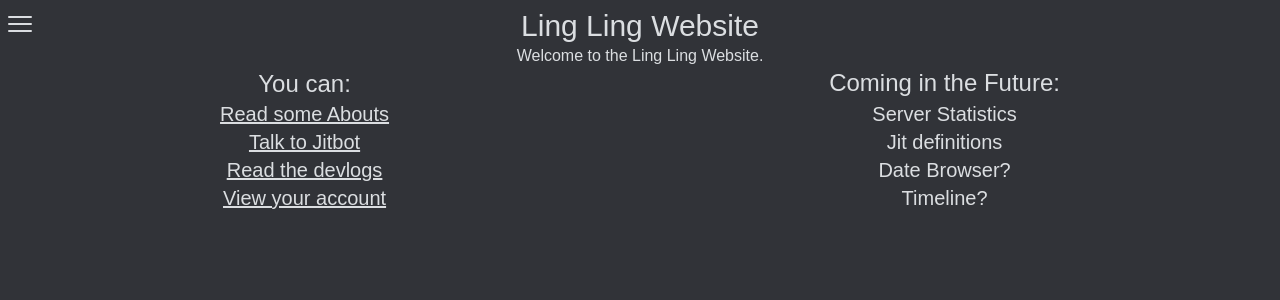
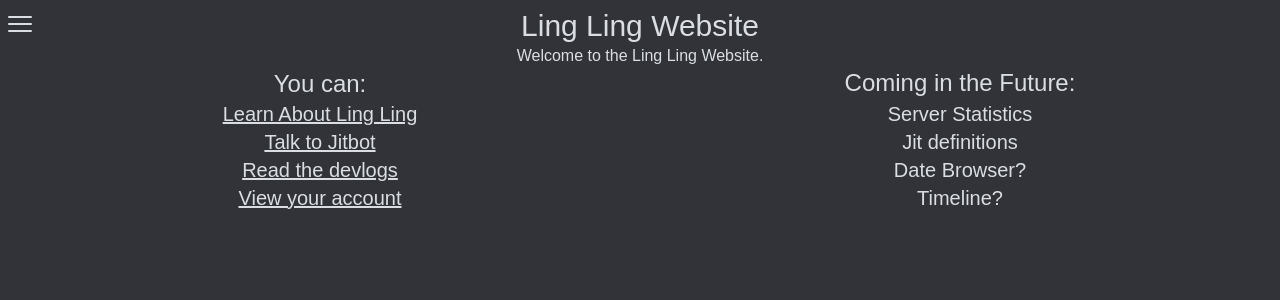
Before and after one commit to tinbolw/llw, a Next.js app: page / in a window 1280 px wide. Shown: the top 300 px of the page. Built offline with nearby package versions, Linux system fonts and the light colour scheme.

Commit message:
add spinner, and suspend /about

```diff
--- a/app/(homepage)/page.tsx
+++ b/app/(homepage)/page.tsx
@@ -6,12 +6,12 @@ export default function Home() {
   const description = "Welcome to the Ling Ling Website.";
   return (
     <TitledPage title={title} description={description}>
-      <div className="flex justify-around items-start">
-        <div className="flex flex-col items-center justify-center">
+      <div className="flex flex-row w-full">
+        <div className="flex flex-col items-center w-1/2">
           <h1 className="text-2xl">You can:</h1>
           <ul className="underline text-xl flex flex-col items-center justify-center">
             <li>
-              <Link href="/about">Read some Abouts</Link>
+              <Link href="/about">Learn About Ling Ling</Link>
             </li>
             <li>
               <Link href="/jit/jitbot">Talk to Jitbot</Link>
@@ -24,7 +24,7 @@ export default function Home() {
             </li>
           </ul>
         </div>
-        <div className="flex flex-col items-center justify-center">
+        <div className="flex flex-col items-center w-1/2">
           <h1 className="text-2xl animate-bounce">Coming in the Future:</h1>
           <ul className="text-xl flex flex-col items-center justify-center">
             <li>Server Statistics</li>
--- a/app/about/[id]/page.tsx
+++ b/app/about/[id]/page.tsx
@@ -4,6 +4,7 @@ import { revalidatePath } from "next/cache";
 import { AboutPage } from "@/app/ui/about/aboutpage";
 import { AboutPageSkeleton } from "@/app/ui/skeletons";
 import { ArrowUturnLeftIcon } from "@heroicons/react/24/solid";
+import Spinner from "@/app/ui/components/spinner";
 
 // /[id]/edit lets you edit specific, /create lets you add new, add checkbox for custom time or date.now
 type Params = Promise<{ id: string }>;
@@ -20,7 +21,13 @@ export default async function Page(props: { params: Params }) {
         <p className="md:text-3xl text-center">About</p>
       </div>
       <div className="text-center">
-        <Suspense fallback={<AboutPageSkeleton />}>
+        <Suspense
+          fallback={
+            <div className="flex flex-col items-center w-full">
+              <Spinner />
+            </div>
+          }
+        >
           <AboutPage params={{ id: id }} />
         </Suspense>
       </div>
--- a/app/about/page.tsx
+++ b/app/about/page.tsx
@@ -2,36 +2,32 @@ import { Suspense } from "react";
 import Link from "next/link";
 import { revalidatePath } from "next/cache";
 import { TitledPage } from "@/app/ui/titledpage";
-
 import Search from "@/app/ui/search";
 import Table from "@/app/ui/about/table";
 import { AboutCardsSkeleton } from "@/app/ui/skeletons";
 import { buttonTypes } from "@/app/ui/common";
+import Spinner from "@/app/ui/components/spinner";
 
 // fix scaling on smaller screens
 // todo it seems as if page loading itself depends on the fetch, which is what suspense is supposed to prevent, look into this
 // todo instead of making the entire page itself await the props, load rest of the site and suspense the cards
-type SearchParams = Promise<{ query?: string; page?: string }>;
-export default async function Page(props: { searchParams: SearchParams }) {
-  const searchParams = await props.searchParams;
+// type SearchParams = Promise<{ query?: string; page?: string }>;
+export default function Page() {
+  // const searchParams = await props.searchParams;
   // todo fix revalidations for /about
   // revalidatePath('/about');
-  const query = searchParams?.query || "";
-  const currentPage = Number(searchParams?.page) || 1;
+  // const query = searchParams?.query || "";
+  // const currentPage = Number(searchParams?.page) || 1;
   // add processing for these and pagination
-  // const query = '';
-  // const currentPage = 1;
+  const query = "";
+  const currentPage = 1;
   const title = "About";
   const description = "What do you want to know about?";
   return (
     <TitledPage title={title} description={description} backButton={true}>
-      <div>
-        <br />
-        <div className="flex justify-center">
-          <Search placeholder="Search" />
-        </div>
-        <br />
-        <Suspense key={query + currentPage} fallback={<AboutCardsSkeleton />}>
+      <div className="flex flex-col items-center w-full">
+        {/*<Search placeholder="Search" />*/}
+        <Suspense key={query + currentPage} fallback={<Spinner />}>
           <Table query={query} currentPage={currentPage} />
         </Suspense>
         {false ? (
--- a/app/account/page.tsx
+++ b/app/account/page.tsx
@@ -1,14 +1,13 @@
 import { TitledPage } from "../ui/titledpage";
 import { Suspense } from "react";
 import { AccountCard } from "@/app/ui/account";
+import Spinner from "@/app/ui/components/spinner";
 
 export default function Page() {
   const title = "Account";
   return (
     <TitledPage title={title} backButton={true}>
-      <Suspense
-        fallback={<div className="flex flex-col items-center">Loading...</div>}
-      >
+      <Suspense fallback={<Spinner />}>
         <AccountCard />
       </Suspense>
     </TitledPage>
--- a/app/devlogs/page.tsx
+++ b/app/devlogs/page.tsx
@@ -1,32 +1,17 @@
-import Link from "next/link";
-import {
-  fetchDevlogs,
-  createOrEditDevlog,
-} from "@/app/lib/api/mongodb/mongo-actions";
-import { dateToString } from "@/app/lib/utils";
-import { DevlogDocument } from "@/app/lib/definitions";
-import localFont from "next/font/local";
 import { TitledPage } from "../ui/titledpage";
-const Hack = localFont({ src: "../fonts/Hack-Regular.ttf" });
+import { Suspense } from "react";
+import { Devlogs } from "@/app/ui/devlogs";
+import Spinner from "@/app/ui/components/spinner";
 
-export default async function Page() {
+export default function Page() {
   const title = "Devlogs";
-  // todo check suspense, proper way of await
-  const devLogs = await fetchDevlogs();
   return (
     <TitledPage title={title} backButton={true}>
       <div className="flex flex-col items-center justify-center">
-        {/*<button onClick={createOrEditDevlog}>Jit</button>*/}
         {/*todo sort by date, add limit*/}
-        {devLogs?.map((devLog: DevlogDocument) => (
-          <Link
-            key={String(devLog._id)}
-            className={`text-2xl ${Hack.className}`}
-            href={`/devlogs/${devLog._id}`}
-          >
-            {`${devLog.title}, ${dateToString(devLog.editDate, true)}`}
-          </Link>
-        ))}
+        <Suspense fallback={<Spinner />}>
+          <Devlogs />
+        </Suspense>
       </div>
     </TitledPage>
   );
--- a/app/jit/page.tsx
+++ b/app/jit/page.tsx
@@ -1,7 +1,7 @@
 import { TitledPage } from "@/app/ui/titledpage";
 import Link from "next/link";
 
-export default async function Page() {
+export default function Page() {
   const title = "Jit";
   const description = "Definitions soon...";
   return (
--- /dev/null
+++ b/app/ui/components/spinner.tsx
@@ -0,0 +1,5 @@
+export default function Spinner() {
+  return (
+    <div className="w-8 h-8 border-4 border-blue-500 border-t-transparent rounded-full animate-spin"></div>
+  );
+}
--- /dev/null
+++ b/app/ui/devlogs.tsx
@@ -0,0 +1,22 @@
+import {
+  fetchDevlogs,
+  createOrEditDevlog,
+} from "@/app/lib/api/mongodb/mongo-actions";
+import { dateToString } from "@/app/lib/utils";
+import { DevlogDocument } from "@/app/lib/definitions";
+import Link from "next/link";
+import localFont from "next/font/local";
+const Hack = localFont({ src: "../fonts/Hack-Regular.ttf" });
+
+export async function Devlogs() {
+  const devLogs = await fetchDevlogs();
+  return devLogs?.map((devLog: DevlogDocument) => (
+    <Link
+      key={String(devLog._id)}
+      className={`text-2xl ${Hack.className}`}
+      href={`/devlogs/${devLog._id}`}
+    >
+      {`${devLog.title}, ${dateToString(devLog.editDate, true)}`}
+    </Link>
+  ));
+}
--- a/app/ui/titledpage.tsx
+++ b/app/ui/titledpage.tsx
@@ -20,8 +20,8 @@ export function TitledPage({
           <p className="md:text-3xl text-center">{title}</p>
         </div>
         {description && <p className="text-center">{description}</p>}
+        {children}
       </div>
-      {children}
     </main>
   );
 }
```
